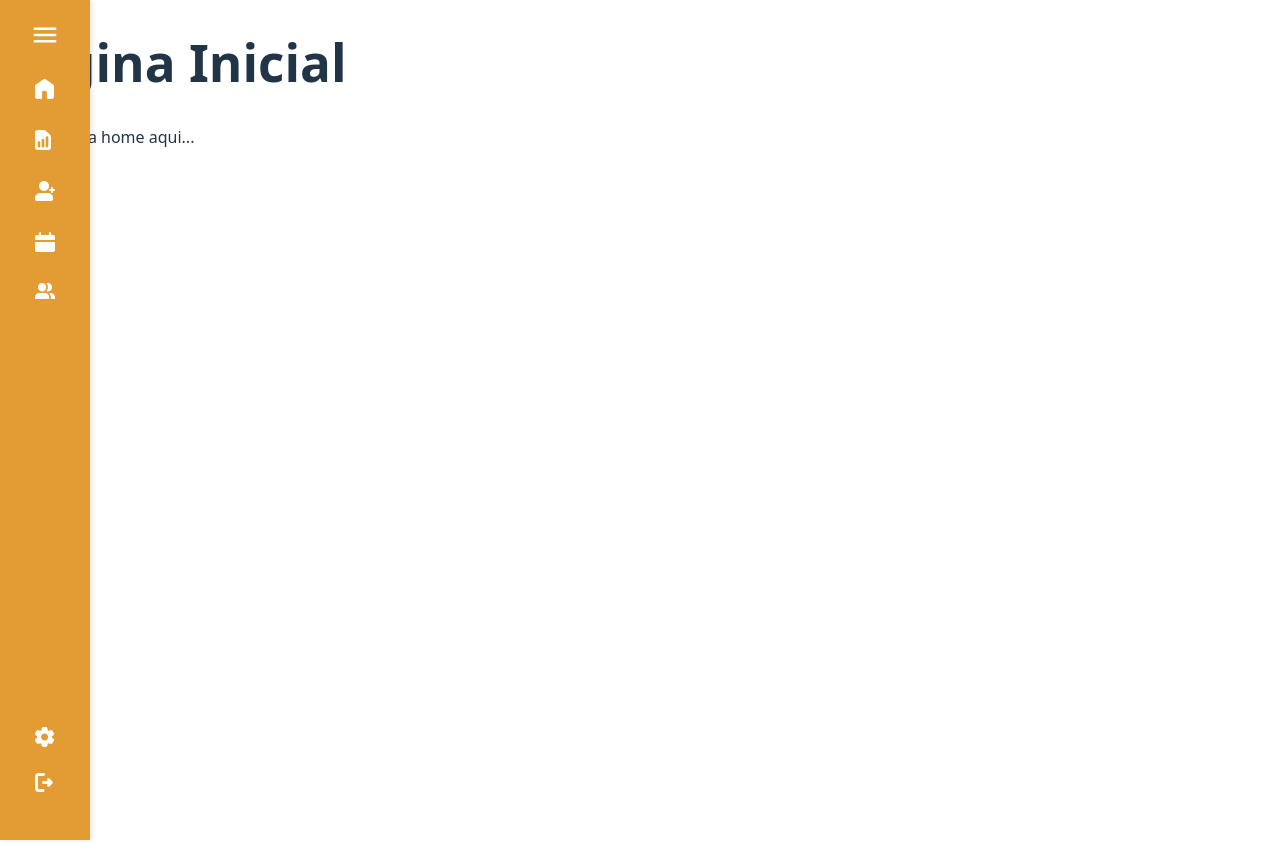
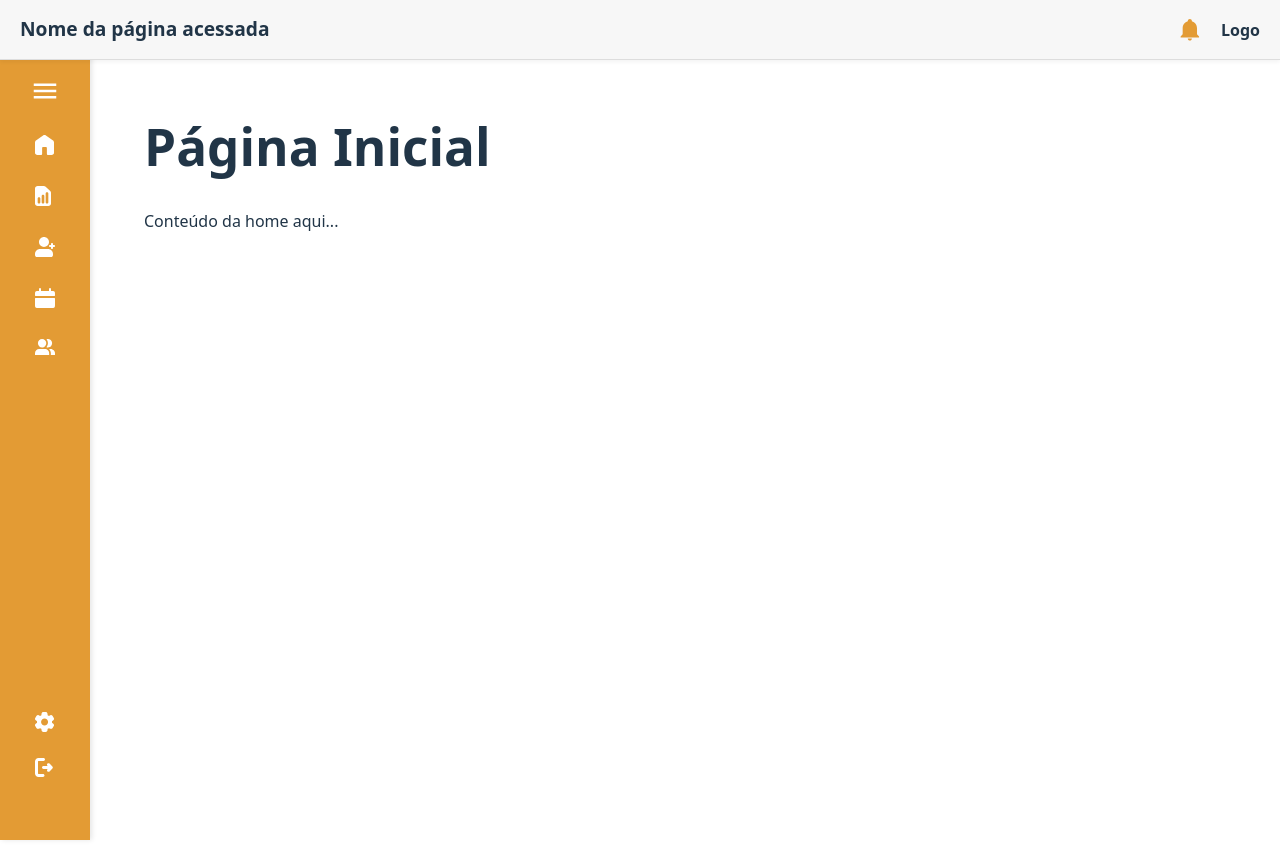
Before and after one commit to soouzaana/Ghours, a Vue app: page / in a window 1280 px wide. Before the commit the page ends 800 px from the top, so only its background shows below. Built offline with nearby package versions, Linux system fonts and the light colour scheme.

Commit message:
feat: add header and finalize MainLayout component :sparkles:

```diff
--- /dev/null
+++ b/src/components/Icons/Bell.vue
@@ -0,0 +1,14 @@
+<template>
+  <svg
+    width="29"
+    height="34"
+    viewBox="0 0 29 34"
+    fill="none"
+    xmlns="http://www.w3.org/2000/svg"
+  >
+    <path
+      d="M28.5 26.9167V28.5H0V26.9167L3.16667 23.75V14.25C3.16667 9.34167 6.38083 5.01917 11.0833 3.62583V3.16667C11.0833 2.32681 11.417 1.52136 12.0108 0.927495C12.6047 0.33363 13.4101 0 14.25 0C15.0899 0 15.8953 0.33363 16.4892 0.927495C17.083 1.52136 17.4167 2.32681 17.4167 3.16667V3.62583C22.1192 5.01917 25.3333 9.34167 25.3333 14.25V23.75L28.5 26.9167ZM17.4167 30.0833C17.4167 30.9232 17.083 31.7286 16.4892 32.3225C15.8953 32.9164 15.0899 33.25 14.25 33.25C13.4101 33.25 12.6047 32.9164 12.0108 32.3225C11.417 31.7286 11.0833 30.9232 11.0833 30.0833"
+      fill="currentColor"
+    />
+  </svg>
+</template>
--- a/src/components/MainLayout/MainLayout.vue
+++ b/src/components/MainLayout/MainLayout.vue
@@ -1,12 +1,83 @@
+<script setup>
+import Sidebar from "./../Sidebar/Sidebar.vue";
+import Bell from "../Icons/Bell.vue";
+
+const pageName = "Nome da página acessada";
+</script>
+
 <template>
-  <div class="flex">
-    <Sidebar />
-    <main class="flex-1 p-6 bg-gray-100 min-h-screen">
+  <Sidebar />
+  <header class="header">
+    <p class="page-title">{{ pageName }}</p>
+    <div class="header-right">
+      <Bell class="icon-bell" />
+      <div class="logo">Logo</div>
+    </div>
+  </header>
+  <div class="main-area">
+    <main class="content">
       <slot />
     </main>
   </div>
 </template>
 
-<script setup>
-import Sidebar from "./../Sidebar/Sidebar.vue";
-</script>
+<style scoped>
+.header {
+  position: fixed;
+  top: 0;
+  left: 0;
+  right: 0;
+  display: flex;
+  justify-content: space-between;
+  align-items: center;
+  height: 60px;
+  padding: 0 20px;
+  background-color: #f7f7f7;
+  border-bottom: 1px solid #ddd;
+  box-shadow: 0 2px 4px rgba(0, 0, 0, 0.05);
+  z-index: 1000;
+  box-sizing: border-box;
+}
+
+.main-area {
+  margin-left: 80px;
+  padding-top: 60px;
+  display: flex;
+  flex-direction: column;
+  height: 100vh;
+}
+
+.header-right {
+  display: flex;
+  align-items: center;
+  gap: 20px;
+  flex-shrink: 0;
+}
+
+.page-title {
+  font-size: 1.2rem;
+  font-weight: 600;
+  white-space: nowrap;
+  overflow: hidden;
+  text-overflow: ellipsis;
+}
+
+.icon-bell {
+  width: 22px;
+  height: 22px;
+  cursor: pointer;
+  color: #e39b34;
+}
+
+.logo {
+  font-weight: bold;
+  font-size: 1rem;
+  white-space: nowrap;
+}
+
+.content {
+  flex: 1;
+  padding: 1.5rem 4rem;
+  overflow-y: auto;
+}
+</style>
--- a/src/components/Sidebar/Sidebar.vue
+++ b/src/components/Sidebar/Sidebar.vue
@@ -101,6 +101,7 @@ const toggleSidebar = () => {
   display: flex;
   justify-content: center;
   cursor: pointer;
+  padding-top: 3.5rem;
 }
 
 .top {
@@ -116,6 +117,7 @@ const toggleSidebar = () => {
   flex-direction: column;
   justify-content: center;
   gap: 5px;
+  padding-bottom: 15px;
 }
 
 .sidebar-item {
```
